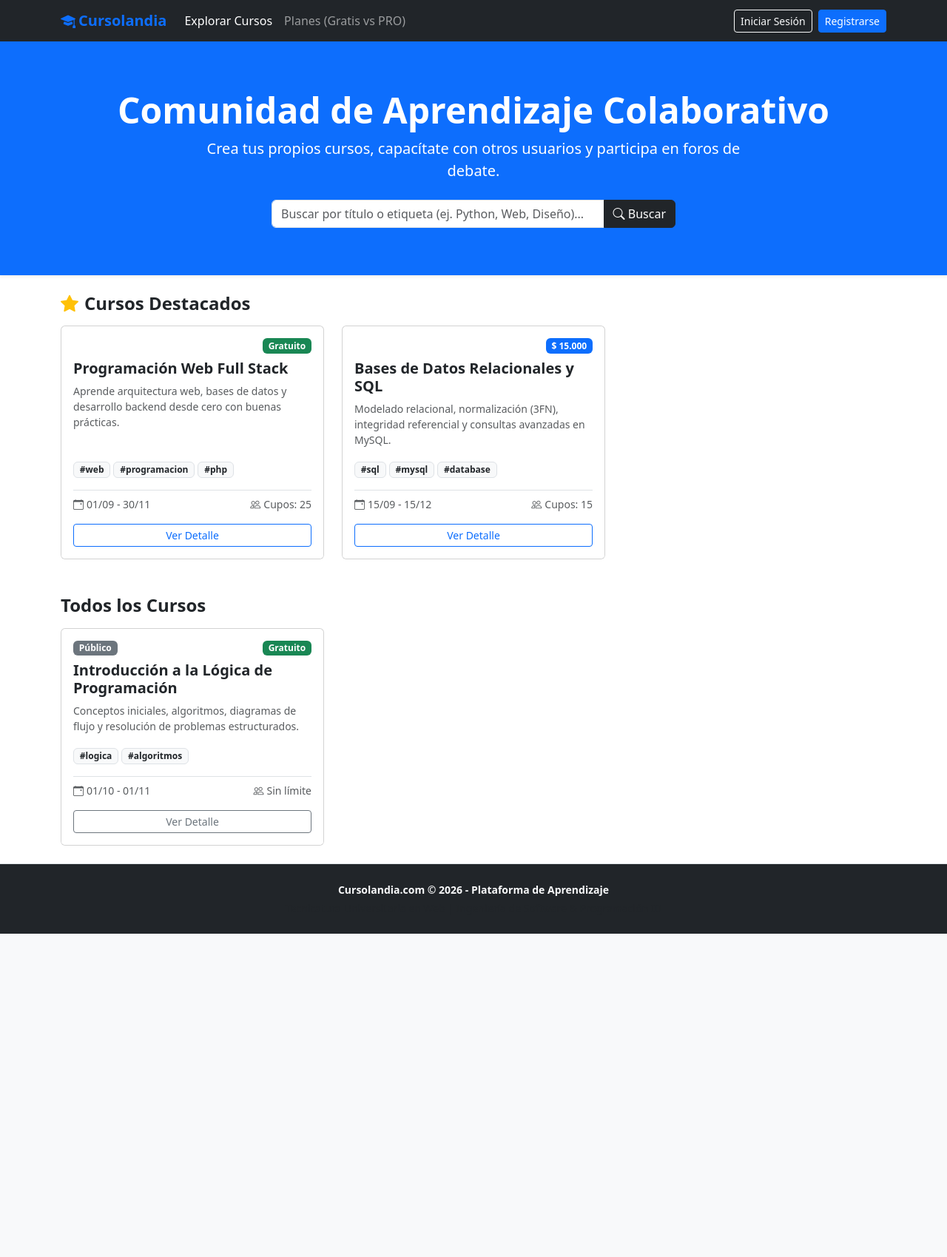
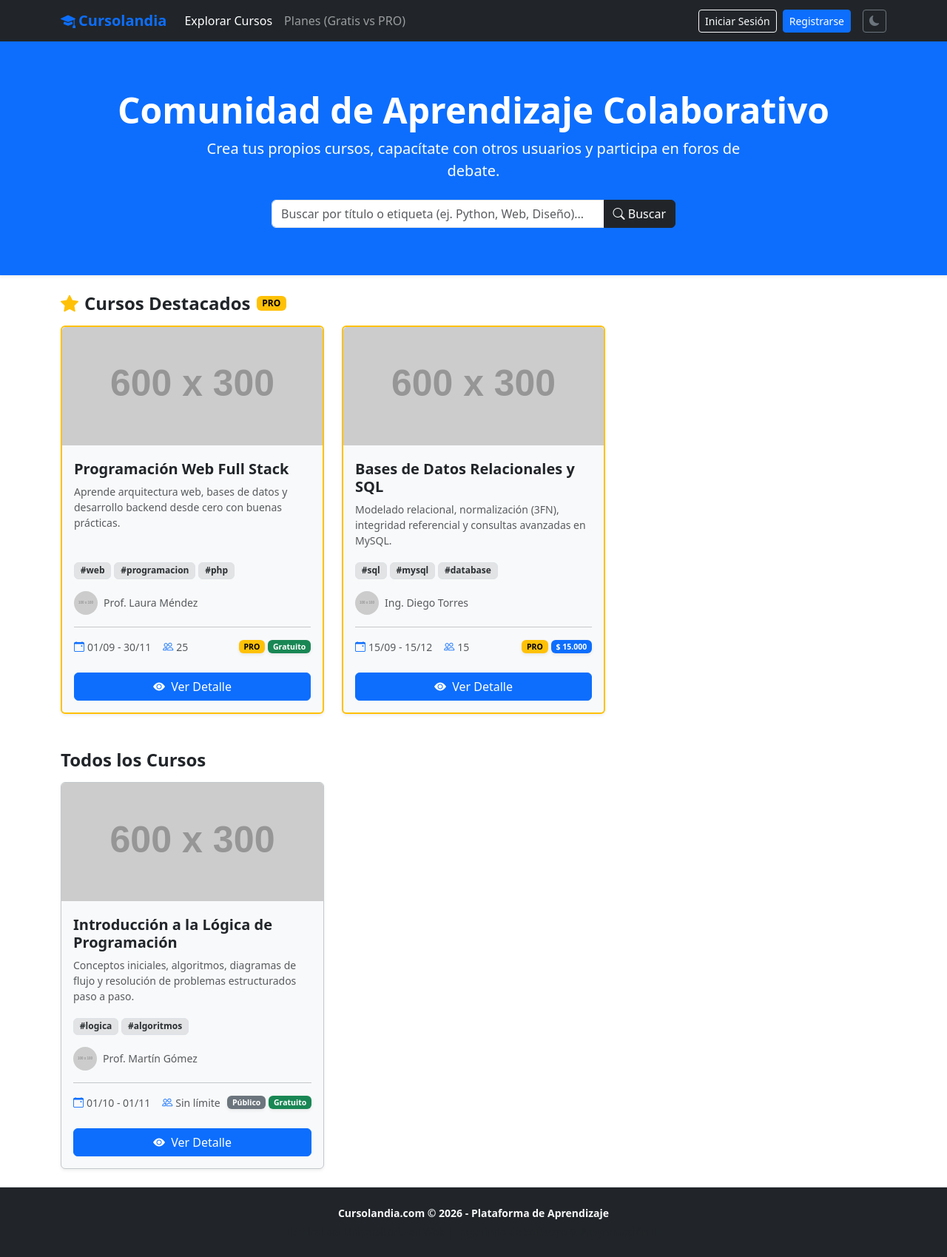
Before and after one commit to FranciscoSayago22/Cursolandia, a PHP site: page / in a window 1280 px wide. Shown: the whole page at 74% size. Before the commit the page ends 1262 px from the top, so only its background shows below. Run offline with PHP 8.4, Linux system fonts and the light colour scheme; grey boxes labelled with a size stand in for pictures from a placeholder-image service; some libraries are stand-ins or nearby versions.

Commit message:
Index mejorado

```diff
--- a/Frontend/index.html
+++ b/Frontend/index.html
@@ -1,5 +1,5 @@
 <!DOCTYPE html>
-<html lang="es">
+<html lang="es" data-bs-theme="light">
 <head>
   <meta charset="UTF-8">
   <meta name="viewport" content="width=device-width, initial-scale=1.0">
@@ -34,10 +34,14 @@
           </li>
         </ul>
 
-        <!-- Acceso / Autenticación -->
-        <div class="d-flex gap-2">
+        <!-- Acceso / Autenticación y Botón de Tema -->
+        <div class="d-flex gap-2 align-items-center">
           <a href="#" class="btn btn-outline-light btn-sm">Iniciar Sesión</a>
           <a href="#" class="btn btn-primary btn-sm">Registrarse</a>
+          <!-- Botón de Modo Oscuro/Claro -->
+          <button id="themeToggle" class="btn btn-outline-secondary btn-sm ms-2" title="Cambiar tema">
+            <i class="bi bi-moon-fill"></i>
+          </button>
         </div>
       </div>
     </div>
@@ -71,62 +75,93 @@
       <section class="mb-5">
         <div class="d-flex align-items-center mb-3">
           <h2 class="h4 mb-0 fw-bold"><i class="bi bi-star-fill text-warning me-2"></i>Cursos Destacados</h2>
-          <span class="badge badge-pro ms-2">PRO</span>
+          <span class="badge text-bg-warning ms-2">PRO</span>
         </div>
 
         <div class="row g-4">
-          <!-- Tarjeta de Curso PRO -->
+          <!-- Tarjeta de Curso PRO (Gratuito) -->
           <div class="col-md-6 col-lg-4">
-            <div class="card h-100 card-course card-pro">
+            <!-- Aplicamos border-warning border-2 para destacar el curso PRO -->
+            <div class="card h-100 card-course border-warning border-2 shadow-sm bg-body-tertiary">
+              <img src="https://placehold.co/600x300/495057/ffffff?text=Web+Full+Stack" class="card-img-top object-fit-cover" alt="Portada del curso" height="160">
+
               <div class="card-body d-flex flex-column">
-                <div class="d-flex justify-content-between align-items-start mb-2">
-                  <span class="badge badge-pro">PRO</span>
-                  <span class="badge bg-success">Gratuito</span>
-                </div>
-                <h5 class="card-title fw-bold">Programación Web Full Stack</h5>
+                <h5 class="card-title fw-bold mt-1">Programación Web Full Stack</h5>
                 <p class="card-text text-muted small flex-grow-1">
                   Aprende arquitectura web, bases de datos y desarrollo backend desde cero con buenas prácticas.
                 </p>
+
                 <div class="mb-3">
-                  <span class="badge bg-light text-dark border">#web</span>
-                  <span class="badge bg-light text-dark border">#programacion</span>
-                  <span class="badge bg-light text-dark border">#php</span>
+                  <span class="badge bg-secondary-subtle text-secondary-emphasis border">#web</span>
+                  <span class="badge bg-secondary-subtle text-secondary-emphasis border">#programacion</span>
+                  <span class="badge bg-secondary-subtle text-secondary-emphasis border">#php</span>
                 </div>
-                <div class="d-flex justify-content-between align-items-center small text-muted border-top pt-2">
-                  <span><i class="bi bi-calendar-event me-1"></i>01/09 - 30/11</span>
-                  <span><i class="bi bi-people me-1"></i>Cupos: 25</span>
+
+                <!-- Avatar del Creador -->
+                <div class="d-flex align-items-center mb-3">
+                  <img src="https://placehold.co/100x100/adb5bd/ffffff?text=L" class="rounded-circle me-2 object-fit-cover" alt="Avatar del creador" width="32" height="32">
+                  <small class="text-body-secondary fw-medium">Prof. Laura Méndez</small>
+                </div>
+
+                <!-- Info base: Fecha, Cupo y Etiquetas (movidas abajo) -->
+                <div class="d-flex flex-wrap justify-content-between align-items-center small text-muted border-top border-secondary-subtle pt-3 mt-auto gap-2">
+                  <div class="d-flex gap-3">
+                    <span title="Fecha"><i class="bi bi-calendar-event me-1 text-primary"></i>01/09 - 30/11</span>
+                    <span title="Cupos"><i class="bi bi-people me-1 text-primary"></i>25</span>
+                  </div>
+                  <div class="d-flex gap-1">
+                    <span class="badge text-bg-warning shadow-sm">PRO</span>
+                    <span class="badge bg-success shadow-sm">Gratuito</span>
+                  </div>
                 </div>
               </div>
-              <div class="card-footer bg-white border-0 pt-0 pb-3">
-                <a href="#" class="btn btn-outline-primary w-100 btn-sm">Ver Detalle</a>
+
+              <div class="card-footer bg-transparent border-0 pt-0 pb-3 mt-2">
+                <a href="#" class="btn btn-primary w-100 fw-medium">
+                  <i class="bi bi-eye-fill me-1"></i> Ver Detalle
+                </a>
               </div>
             </div>
           </div>
 
           <!-- Tarjeta de Curso PRO (Pago) -->
           <div class="col-md-6 col-lg-4">
-            <div class="card h-100 card-course card-pro">
+            <div class="card h-100 card-course border-warning border-2 shadow-sm bg-body-tertiary">
+              <img src="https://placehold.co/600x300/495057/ffffff?text=Bases+de+Datos" class="card-img-top object-fit-cover" alt="Portada del curso" height="160">
+
               <div class="card-body d-flex flex-column">
-                <div class="d-flex justify-content-between align-items-start mb-2">
-                  <span class="badge badge-pro">PRO</span>
-                  <span class="badge bg-primary">$ 15.000</span>
-                </div>
-                <h5 class="card-title fw-bold">Bases de Datos Relacionales y SQL</h5>
+                <h5 class="card-title fw-bold mt-1">Bases de Datos Relacionales y SQL</h5>
                 <p class="card-text text-muted small flex-grow-1">
                   Modelado relacional, normalización (3FN), integridad referencial y consultas avanzadas en MySQL.
                 </p>
+
                 <div class="mb-3">
-                  <span class="badge bg-light text-dark border">#sql</span>
-                  <span class="badge bg-light text-dark border">#mysql</span>
-                  <span class="badge bg-light text-dark border">#database</span>
+                  <span class="badge bg-secondary-subtle text-secondary-emphasis border">#sql</span>
+                  <span class="badge bg-secondary-subtle text-secondary-emphasis border">#mysql</span>
+                  <span class="badge bg-secondary-subtle text-secondary-emphasis border">#database</span>
                 </div>
-                <div class="d-flex justify-content-between align-items-center small text-muted border-top pt-2">
-                  <span><i class="bi bi-calendar-event me-1"></i>15/09 - 15/12</span>
-                  <span><i class="bi bi-people me-1"></i>Cupos: 15</span>
+
+                <div class="d-flex align-items-center mb-3">
+                  <img src="https://placehold.co/100x100/adb5bd/ffffff?text=D" class="rounded-circle me-2 object-fit-cover" alt="Avatar del creador" width="32" height="32">
+                  <small class="text-body-secondary fw-medium">Ing. Diego Torres</small>
+                </div>
+
+                <div class="d-flex flex-wrap justify-content-between align-items-center small text-muted border-top border-secondary-subtle pt-3 mt-auto gap-2">
+                  <div class="d-flex gap-3">
+                    <span title="Fecha"><i class="bi bi-calendar-event me-1 text-primary"></i>15/09 - 15/12</span>
+                    <span title="Cupos"><i class="bi bi-people me-1 text-primary"></i>15</span>
+                  </div>
+                  <div class="d-flex gap-1">
+                    <span class="badge text-bg-warning shadow-sm">PRO</span>
+                    <span class="badge bg-primary shadow-sm">$ 15.000</span>
+                  </div>
                 </div>
               </div>
-              <div class="card-footer bg-white border-0 pt-0 pb-3">
-                <a href="#" class="btn btn-outline-primary w-100 btn-sm">Ver Detalle</a>
+
+              <div class="card-footer bg-transparent border-0 pt-0 pb-3 mt-2">
+                <a href="#" class="btn btn-primary w-100 fw-medium">
+                  <i class="bi bi-eye-fill me-1"></i> Ver Detalle
+                </a>
               </div>
             </div>
           </div>
@@ -137,32 +172,49 @@
       <section>
         <h2 class="h4 mb-3 fw-bold">Todos los Cursos</h2>
         <div class="row g-4">
+
           <!-- Tarjeta Regular -->
           <div class="col-md-6 col-lg-4">
-            <div class="card h-100 card-course">
+            <!-- Restauramos un borde sutil (border border-secondary-subtle) para que se vea en modo claro -->
+            <div class="card h-100 card-course shadow-sm border border-secondary-subtle bg-body-tertiary">
+              <img src="https://placehold.co/600x300/495057/ffffff?text=L%C3%B3gica+de+Programaci%C3%B3n" class="card-img-top object-fit-cover" alt="Portada del curso" height="160">
+
               <div class="card-body d-flex flex-column">
-                <div class="d-flex justify-content-between align-items-start mb-2">
-                  <span class="badge bg-secondary">Público</span>
-                  <span class="badge bg-success">Gratuito</span>
+                <h5 class="card-title fw-bold mt-1">Introducción a la Lógica de Programación</h5>
+                <p class="card-text text-muted small flex-grow-1">
+                  Conceptos iniciales, algoritmos, diagramas de flujo y resolución de problemas estructurados paso a paso.
+                </p>
+
+                <div class="mb-3">
+                  <span class="badge bg-secondary-subtle text-secondary-emphasis border">#logica</span>
+                  <span class="badge bg-secondary-subtle text-secondary-emphasis border">#algoritmos</span>
                 </div>
-                <h5 class="card-title fw-bold">Introducción a la Lógica de Programación</h5>
-                <p class="card-text text-muted small flex-grow-1">
-                  Conceptos iniciales, algoritmos, diagramas de flujo y resolución de problemas estructurados.
-                </p>
-                <div class="mb-3">
-                  <span class="badge bg-light text-dark border">#logica</span>
-                  <span class="badge bg-light text-dark border">#algoritmos</span>
+
+                <div class="d-flex align-items-center mb-3">
+                  <img src="https://placehold.co/100x100/adb5bd/ffffff?text=M" class="rounded-circle me-2 object-fit-cover" alt="Avatar del creador" width="32" height="32">
+                  <small class="text-body-secondary fw-medium">Prof. Martín Gómez</small>
                 </div>
-                <div class="d-flex justify-content-between align-items-center small text-muted border-top pt-2">
-                  <span><i class="bi bi-calendar-event me-1"></i>01/10 - 01/11</span>
-                  <span><i class="bi bi-people me-1"></i>Sin límite</span>
+
+                <div class="d-flex flex-wrap justify-content-between align-items-center small text-muted border-top border-secondary-subtle pt-3 mt-auto gap-2">
+                  <div class="d-flex gap-3">
+                    <span title="Fecha"><i class="bi bi-calendar-event me-1 text-primary"></i>01/10 - 01/11</span>
+                    <span title="Cupos"><i class="bi bi-people me-1 text-primary"></i>Sin límite</span>
+                  </div>
+                  <div class="d-flex gap-1">
+                    <span class="badge text-bg-secondary shadow-sm">Público</span>
+                    <span class="badge bg-success shadow-sm">Gratuito</span>
+                  </div>
                 </div>
               </div>
-              <div class="card-footer bg-white border-0 pt-0 pb-3">
-                <a href="#" class="btn btn-outline-secondary w-100 btn-sm">Ver Detalle</a>
+
+              <div class="card-footer bg-transparent border-0 pt-0 pb-3 mt-2">
+                <a href="#" class="btn btn-primary w-100 fw-medium">
+                  <i class="bi bi-eye-fill me-1"></i> Ver Detalle
+                </a>
               </div>
             </div>
           </div>
+
         </div>
       </section>
 
@@ -179,5 +231,28 @@
 
   <!-- Bootstrap 5 JS Bundle CDN -->
   <script src="https://cdn.jsdelivr.net/npm/bootstrap@5.3.3/dist/js/bootstrap.bundle.min.js"></script>
+
+  <!-- SCRIPT PARA EL MODO CLARO/OSCURO -->
+  <script>
+    document.addEventListener('DOMContentLoaded', () => {
+      const toggleBtn = document.getElementById('themeToggle');
+      const htmlElement = document.documentElement;
+      const icon = toggleBtn.querySelector('i');
+
+      toggleBtn.addEventListener('click', () => {
+        const currentTheme = htmlElement.getAttribute('data-bs-theme');
+
+        if (currentTheme === 'light') {
+          htmlElement.setAttribute('data-bs-theme', 'dark');
+          icon.classList.replace('bi-moon-fill', 'bi-sun-fill');
+          toggleBtn.classList.replace('btn-outline-secondary', 'btn-outline-warning');
+        } else {
+          htmlElement.setAttribute('data-bs-theme', 'light');
+          icon.classList.replace('bi-sun-fill', 'bi-moon-fill');
+          toggleBtn.classList.replace('btn-outline-warning', 'btn-outline-secondary');
+        }
+      });
+    });
+  </script>
 </body>
 </html>
```
Also changed, not shown: Frontend/css/estilos.css (+6 -14 lines).
